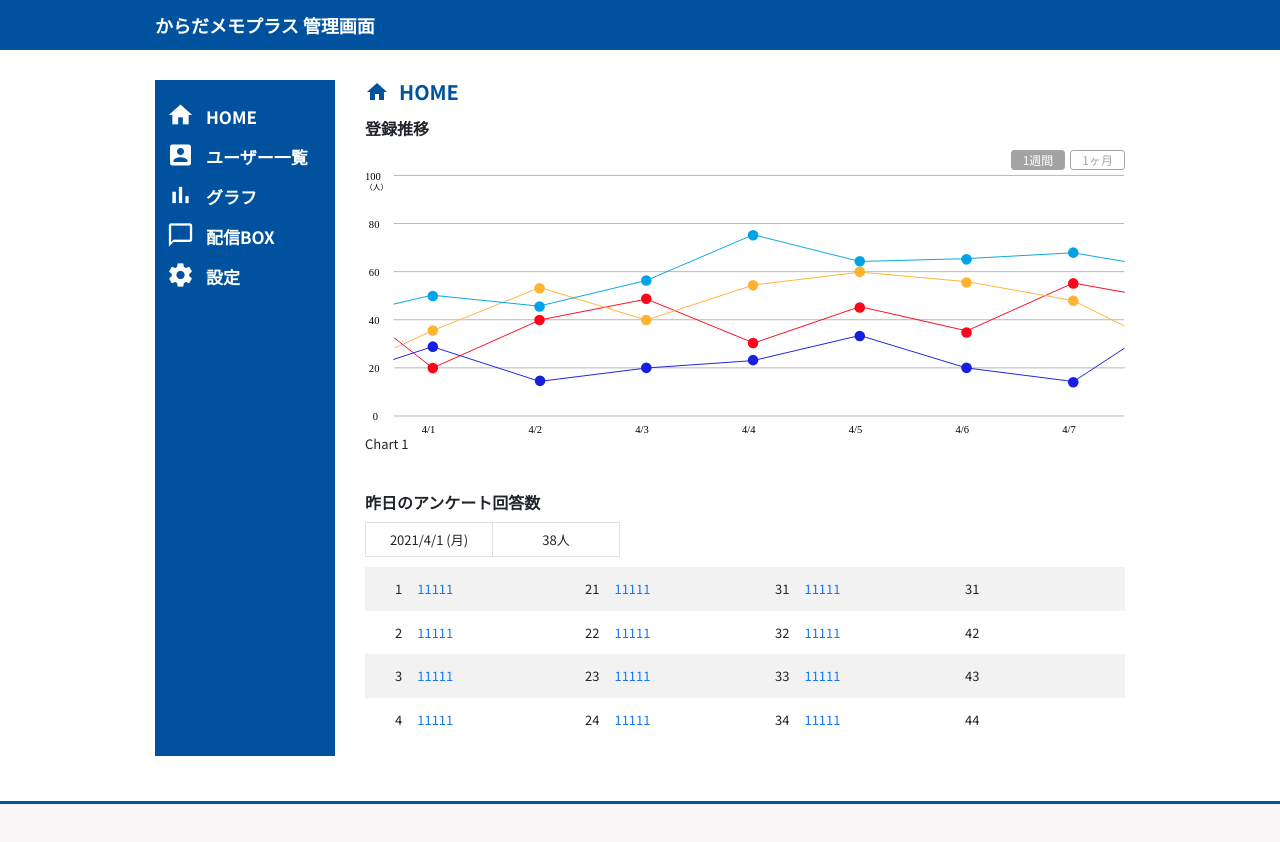
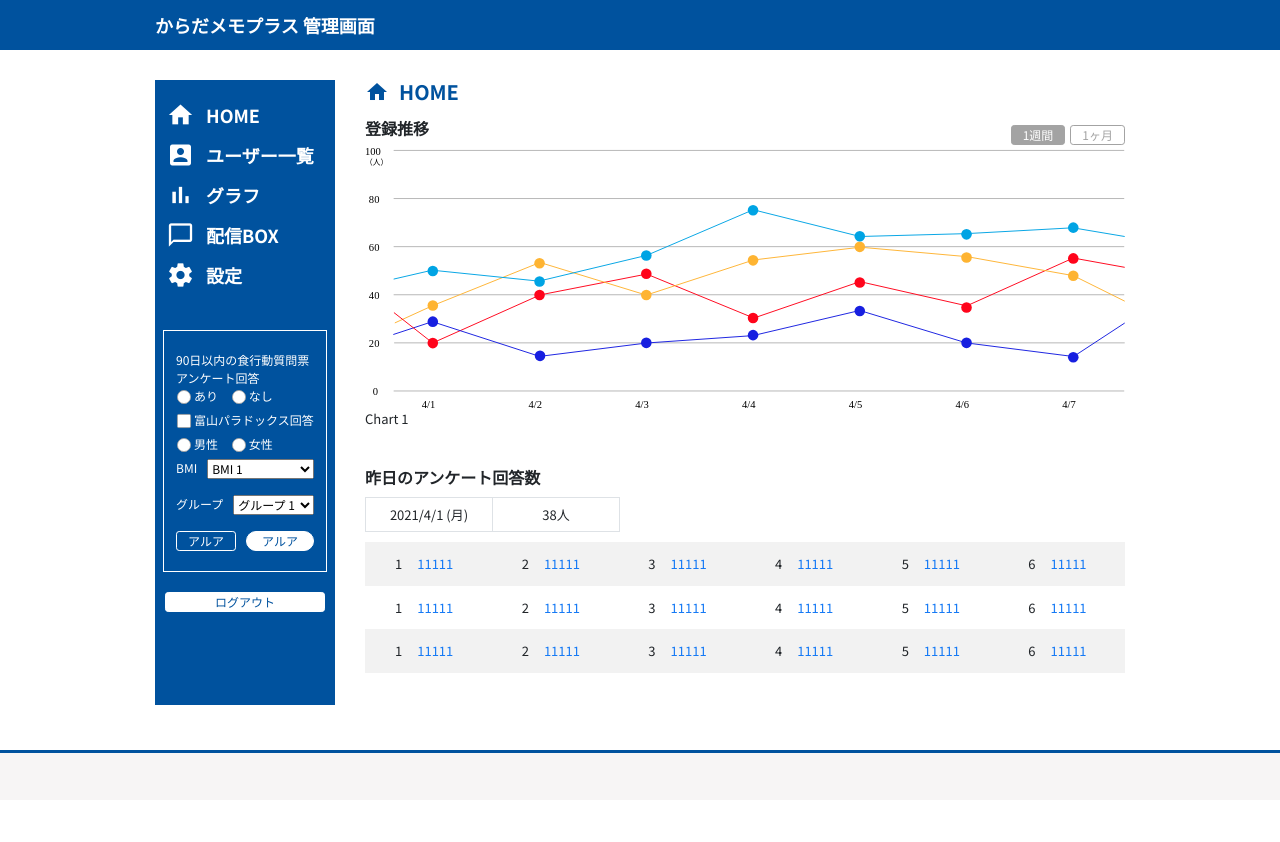
Before and after one commit to vietnt94v/jmic-html, a website: page pages/index.html in a window 1280 px wide. After the commit the page ends 800 px from the top, so only its background shows below. Drawn offline with nearby package versions, Linux system fonts and the light colour scheme.

Commit message:
update nav sidebar

```diff
--- a/assets/css/_custom-bootstrap.scss
+++ b/assets/css/_custom-bootstrap.scss
@@ -49,7 +49,7 @@ $spacers: map-merge(
       $spacer * 2/3
     ),
     3: (
-      $spacer * 1
+      $spacer
     ),
     4: (
       $spacer * 4/3
--- a/assets/css/components/_button.scss
+++ b/assets/css/components/_button.scss
@@ -11,3 +11,7 @@
 .btn-outline-secondary:not(:disabled):not(.disabled):hover {
   color: $light;
 }
+
+.btn-light {
+  color: $primary;
+}
--- a/assets/css/components/_input.scss
+++ b/assets/css/components/_input.scss
@@ -0,0 +1,29 @@
+.custom-control {
+  padding-left: 18px;
+}
+
+.custom-control-label {
+  &::before,
+  &::after {
+    top: 2px;
+    left: -18px;
+    transform: scale(calc(14 / 16));
+  }
+}
+
+.custom-checkbox-light,
+.custom-radio-light {
+  .custom-control-label {
+    &::before {
+      border-color: $secondary !important;
+    }
+  }
+}
+
+.custom-checkbox .custom-control-label::before {
+  border-radius: 2px;
+}
+
+.slect-sm {
+  height: 20px;
+}
--- a/assets/css/containers/_nav-sidebar.scss
+++ b/assets/css/containers/_nav-sidebar.scss
@@ -24,6 +24,14 @@
 }
 
 .nav-sidebar-link-text {
-  font-size: 17px;
+  font-size: 18px;
   font-weight: $fwb;
 }
+
+.nav-sidebar-filter-box {
+  border: 1px solid $light;
+  margin: 0 8px;
+  padding: 20px 12px;
+  color: $light;
+  font-size: 12px;
+}
--- a/pages/index.html
+++ b/pages/index.html
@@ -27,7 +27,7 @@
         <div class="d-flex flex-1">
           <!-- Nav Sidebar -->
           <aside class="nav-sidebar">
-            <ul class="list-unstyled mb-0 py-3">
+            <ul class="list-unstyled mb-0 pt-3 pb-7">
               <li>
                 <a href="#" class="nav-sidebar-link">
                   <span class="material-icons nav-sidebar-link-icon">home</span>
@@ -67,6 +67,112 @@
                 </a>
               </li>
             </ul>
+            <div class="nav-sidebar-filter-box mb-4">
+              <span>90日以内の食行動質問票 アンケート回答</span>
+              <div class="d-block">
+                <div
+                  class="custom-control custom-radio custom-radio-light custom-control-inline mr-2"
+                >
+                  <input
+                    type="radio"
+                    id="confirmYes"
+                    name="confirmYesNo"
+                    class="custom-control-input"
+                  />
+                  <label class="custom-control-label" for="confirmYes"
+                    >あり</label
+                  >
+                </div>
+                <div
+                  class="custom-control custom-radio custom-radio-light custom-control-inline mr-0"
+                >
+                  <input
+                    type="radio"
+                    id="confirmNo"
+                    name="confirmYesNo"
+                    class="custom-control-input"
+                  />
+                  <label class="custom-control-label" for="confirmNo"
+                    >なし</label
+                  >
+                </div>
+              </div>
+              <div class="d-bock">
+                <div
+                  class="custom-control custom-checkbox custom-checkbox-light"
+                >
+                  <input
+                    type="checkbox"
+                    class="custom-control-input"
+                    id="toyamaAnswer"
+                  />
+                  <label class="custom-control-label" for="toyamaAnswer"
+                    >富山パラドックス回答</label
+                  >
+                </div>
+              </div>
+              <div class="d-block">
+                <div
+                  class="custom-control custom-radio custom-radio-light custom-control-inline mr-2"
+                >
+                  <input
+                    type="radio"
+                    id="male"
+                    name="gender"
+                    class="custom-control-input"
+                  />
+                  <label class="custom-control-label" for="male">男性</label>
+                </div>
+                <div
+                  class="custom-control custom-radio custom-radio-light custom-control-inline mr-0"
+                >
+                  <input
+                    type="radio"
+                    id="female"
+                    name="gender"
+                    class="custom-control-input"
+                  />
+                  <label class="custom-control-label" for="female">女性</label>
+                </div>
+              </div>
+              <div class="d-block">
+                <div class="d-flex mb-2">
+                  <label for="bmiSelect" class="text-nowrap mr-2">BMI</label>
+                  <select id="bmiSelect" class="slect-sm w-100">
+                    <option value="">BMI 1</option>
+                    <option value="">BMI 2</option>
+                    <option value="">BMI 3</option>
+                  </select>
+                </div>
+              </div>
+              <div class="d-block">
+                <div class="d-flex mb-2">
+                  <label for="groupSelect" class="text-nowrap mr-2"
+                    >グループ</label
+                  >
+                  <select id="groupSelect" class="slect-sm w-100">
+                    <option value="">グループ 1</option>
+                    <option value="">グループ 2</option>
+                    <option value="">グループ 3</option>
+                  </select>
+                </div>
+              </div>
+              <div class="d-block">
+                <div class="d-flex jsutify-content-between">
+                  <button class="btn btn-sm btn-outline-light text-nowrap mr-2">
+                    アルア
+                  </button>
+                  <button
+                    class="btn btn-sm btn-light text-nowrap rounded-pill flex-1"
+                  >
+                    アルア
+                  </button>
+                </div>
+              </div>
+            </div>
+            <div class="px-2">
+              <button class="btn btn-sm btn-light btn-block">ログアウト</button>
+            </div>
           </aside>
           <!-- End Nav Sidebar -->
 
@@ -78,7 +184,7 @@
             </h2>
             <section class="section-block mb-8">
               <h3 class="title-section">登録推移</h3>
-              <div class="tab-chart-block">
+              <div class="tab-chart-block mt-n5">
                 <ul
                   class="nav nav-pills d-flex justify-content-end"
                   role="tablist"
@@ -126,59 +232,63 @@
               </table>
               <table class="table table-striped table-borderless">
                 <tr>
-                  <td class="w-25 px-6">
+                  <td class="px-6">
                     <span class="mr-3">1</span><a href="#">11111</a>
                   </td>
-                  <td class="w-25 px-6">
-                    <span class="mr-3">21</span><a href="#">11111</a>
+                  <td class="px-6">
+                    <span class="mr-3">2</span><a href="#">11111</a>
                   </td>
-                  <td class="w-25 px-6">
-                    <span class="mr-3">31</span><a href="#">11111</a>
+                  <td class="px-6">
+                    <span class="mr-3">3</span><a href="#">11111</a>
                   </td>
-                  <td class="w-25 px-6">
-                    <span class="mr-3">31</span><a href="#"></a>
+                  <td class="px-6">
+                    <span class="mr-3">4</span><a href="#">11111</a>
+                  </td>
+                  <td class="px-6">
+                    <span class="mr-3">5</span><a href="#">11111</a>
+                  </td>
+                  <td class="px-6">
+                    <span class="mr-3">6</span><a href="#">11111</a>
                   </td>
                 </tr>
                 <tr>
-                  <td class="w-25 px-6">
+                  <td class="px-6">
+                    <span class="mr-3">1</span><a href="#">11111</a>
+                  </td>
+                  <td class="px-6">
                     <span class="mr-3">2</span><a href="#">11111</a>
                   </td>
-                  <td class="w-25 px-6">
-                    <span class="mr-3">22</span><a href="#">11111</a>
+                  <td class="px-6">
+                    <span class="mr-3">3</span><a href="#">11111</a>
                   </td>
-                  <td class="w-25 px-6">
-                    <span class="mr-3">32</span><a href="#">11111</a>
+                  <td class="px-6">
+                    <span class="mr-3">4</span><a href="#">11111</a>
                   </td>
-                  <td class="w-25 px-6">
-                    <span class="mr-3">42</span><a href="#"></a>
+                  <td class="px-6">
+                    <span class="mr-3">5</span><a href="#">11111</a>
+                  </td>
+                  <td class="px-6">
+                    <span class="mr-3">6</span><a href="#">11111</a>
                   </td>
                 </tr>
                 <tr>
-                  <td class="w-25 px-6">
+                  <td class="px-6">
+                    <span class="mr-3">1</span><a href="#">11111</a>
+                  </td>
+                  <td class="px-6">
+                    <span class="mr-3">2</span><a href="#">11111</a>
+                  </td>
+                  <td class="px-6">
                     <span class="mr-3">3</span><a href="#">11111</a>
                   </td>
-                  <td class="w-25 px-6">
-                    <span class="mr-3">23</span><a href="#">11111</a>
-                  </td>
-                  <td class="w-25 px-6">
-                    <span class="mr-3">33</span><a href="#">11111</a>
-                  </td>
-                  <td class="w-25 px-6">
-                    <span class="mr-3">43</span><a href="#"></a>
-                  </td>
-                </tr>
-                <tr>
-                  <td class="w-25 px-6">
+                  <td class="px-6">
                     <span class="mr-3">4</span><a href="#">11111</a>
                   </td>
-                  <td class="w-25 px-6">
-                    <span class="mr-3">24</span><a href="#">11111</a>
+                  <td class="px-6">
+                    <span class="mr-3">5</span><a href="#">11111</a>
                   </td>
-                  <td class="w-25 px-6">
-                    <span class="mr-3">34</span><a href="#">11111</a>
-                  </td>
-                  <td class="w-25 px-6">
-                    <span class="mr-3">44</span><a href="#"></a>
+                  <td class="px-6">
+                    <span class="mr-3">6</span><a href="#">11111</a>
                   </td>
                 </tr>
               </table>
```
Also changed, not shown: assets/css/style.css, pages/component.html (added).
